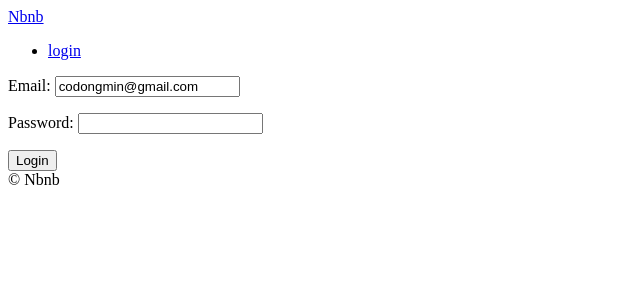
After one commit to Dongmin-Sim/Airbnb-clone-django, a Django app: page /users/login/ in a window 1280 px wide. The commit adds this page. Shown: the top 300 px of the page, without its empty margins (0-640 px from the left). Run offline with Django 3.2, Linux system fonts and the light colour scheme; parts of the project's set-up code (start-up, migrations or seed data) failed here and were passed over.

Commit message:
Add: login/logout 기능

```diff
--- a/config/urls.py
+++ b/config/urls.py
@@ -22,6 +22,7 @@ from django.conf.urls.static import static
 urlpatterns = [
     path("", include('core.urls', namespace='core')),
     path("rooms/", include('rooms.urls', namespace='rooms')),
+    path("users/", include('users.urls', namespace='users')),
     path('admin/', admin.site.urls),
 ]
 
--- a/templates/partials/nav.html
+++ b/templates/partials/nav.html
@@ -1,4 +1,8 @@
 <a href="{% url 'core:home' %}">Nbnb</a>
 <ul>
-    <li><a href="#">login</a></li>
+    {% if user.is_authenticated %}
+        <li><a href="{% url 'users:logout' %}">logout</a></li>
+    {% else %}
+        <li><a href="{% url 'users:login' %}">login</a></li>
+    {% endif %}
 </ul>
--- /dev/null
+++ b/templates/users/login.html
@@ -0,0 +1,16 @@
+{% extends 'base.html' %}
+
+{% block page_title %}
+    Log In
+{% endblock %}
+
+{% block search-bar %}
+{% endblock search-bar %}
+
+{% block content %}
+    <form method="post" action="{% url 'users:login' %}">
+        {% csrf_token %}
+        {{form.as_p}}
+        <button>Login</button>
+    </form>
+{% endblock %}
--- /dev/null
+++ b/users/forms.py
@@ -0,0 +1,20 @@
+from pyexpat import model
+from django import forms
+from . import models
+
+class LoginForm(forms.Form):
+    email = forms.EmailField()
+    password = forms.CharField(widget=forms.PasswordInput)
+
+    def clean(self):
+        email = self.cleaned_data.get('email')
+        password = self.cleaned_data.get('password')
+
+        try:
+            user = models.User.objects.get(email=email)
+            if user.check_password(password):
+                return self.cleaned_data
+            else:
+                self.add_error('password', forms.ValidationError('Password is wrong'))
+        except models.User.DoesNotExist:
+            self.add_error('email', forms.ValidationError('User Does not exist'))
--- a/users/urls.py
+++ b/users/urls.py
@@ -0,0 +1,9 @@
+from django.urls import path
+from . import views
+
+app_name = 'users'
+
+urlpatterns = [
+    path('login/', views.LoginView.as_view(), name='login'),
+    path('logout/', views.logout_view, name='logout'),
+]
--- a/users/views.py
+++ b/users/views.py
@@ -1,3 +1,32 @@
-from django.shortcuts import render
+from cmath import log
+from django.urls import reverse
+from django.shortcuts import render, redirect
+from django.contrib.auth import authenticate, login, logout
+from django.views import View
+from . import forms
 
 # Create your views here.
+class LoginView(View):
+    def get(self, request):
+        form = forms.LoginForm(initial={'email': 'codongmin@gmail.com'})
+        # NomadCoder1
+        return render(request, 'users/login.html', {'form':form})
+
+    def post(self, request):
+        form = forms.LoginForm(request.POST)
+
+        if form.is_valid():
+            email = form.cleaned_data.get('email')
+            password = form.cleaned_data.get('password')
+
+            user = authenticate(request, username=email, password=password)
+
+            if user is not None:
+                login(request, user)
+                return redirect(reverse('core:home'))
+
+        return render(request, 'users/login.html', {'form':form})
+
+def logout_view(request):
+    logout(request)
+    return redirect(reverse('core:home'))
```
